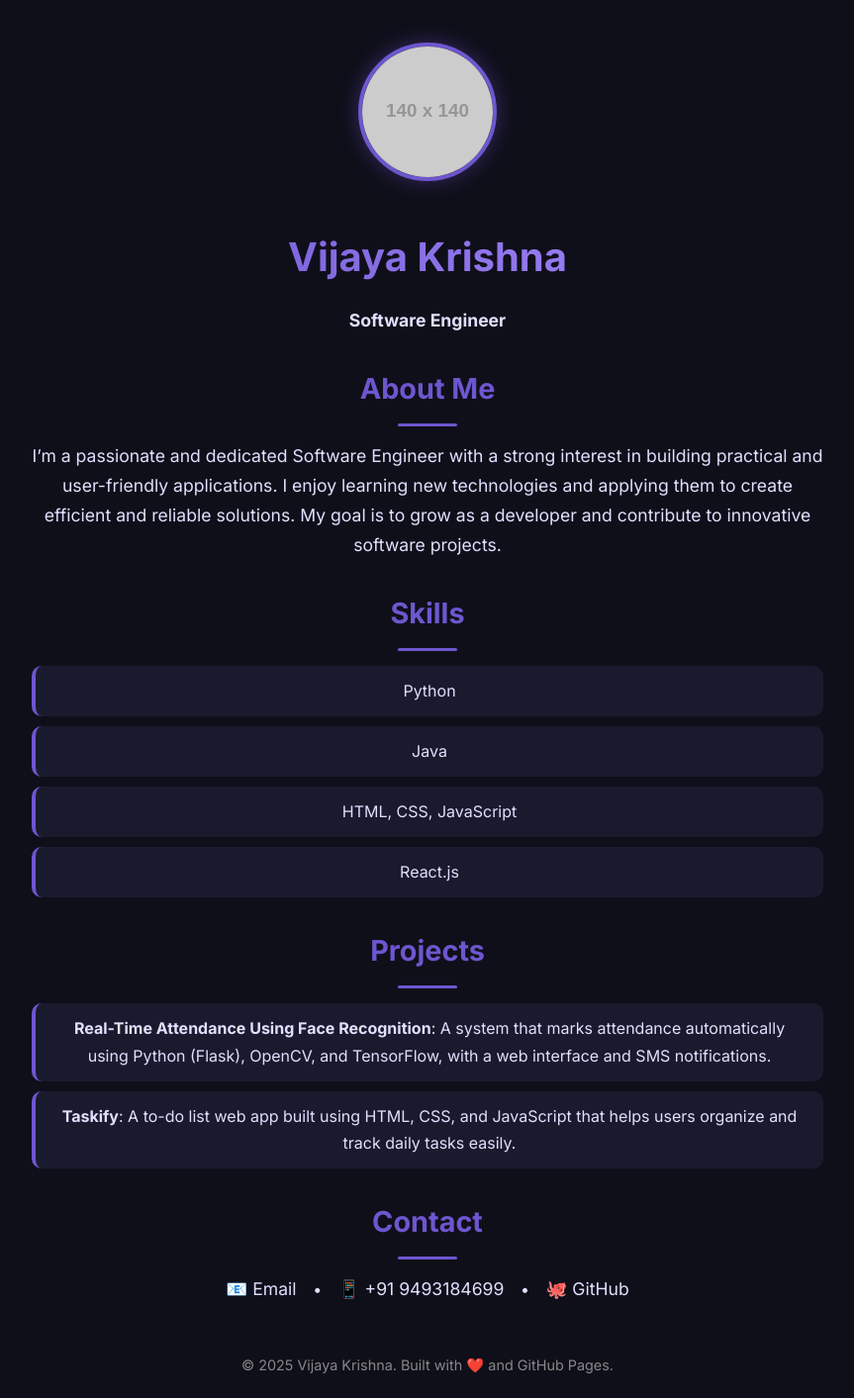
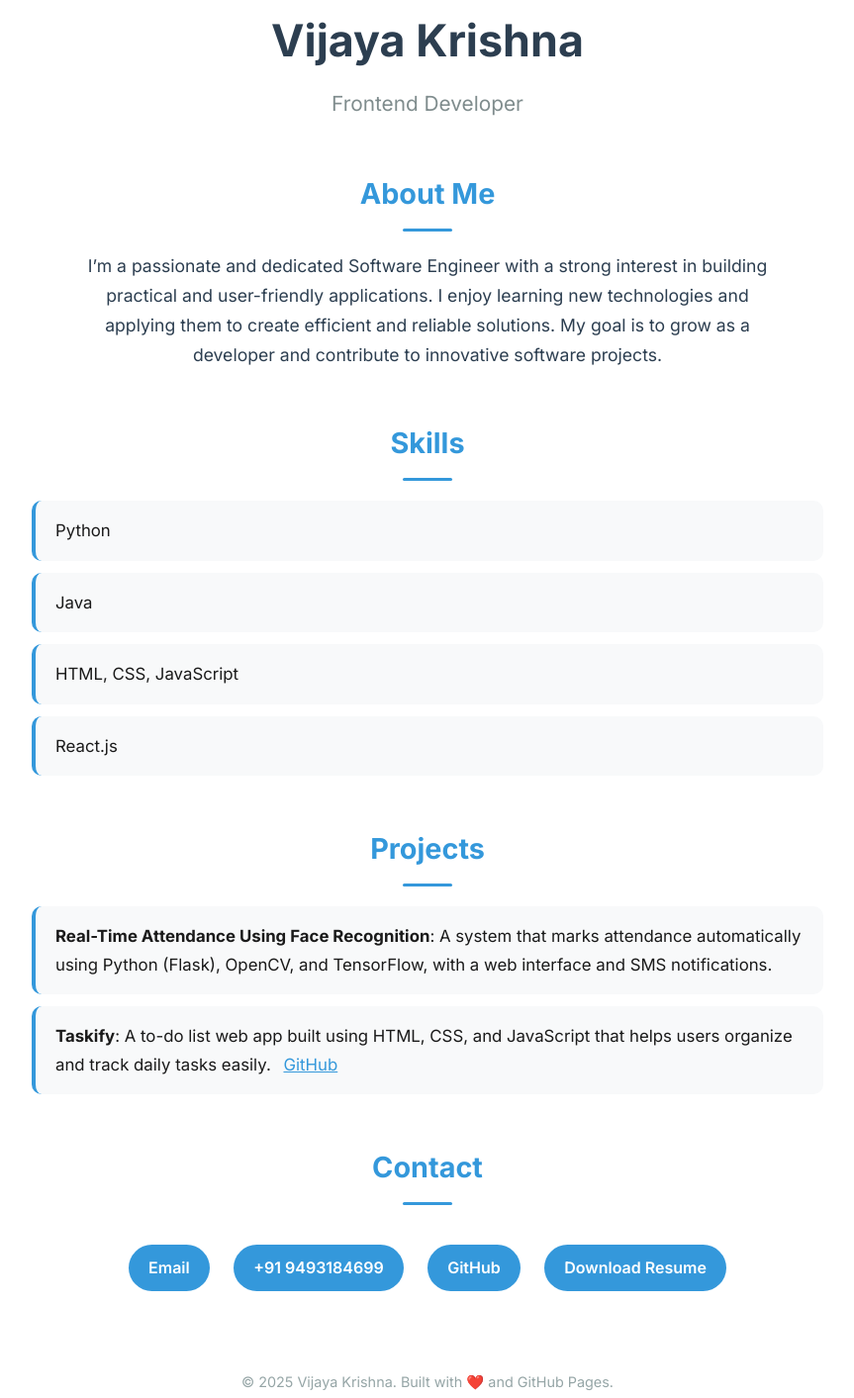
Before and after one commit to Vijay0527/Vijay0527.github.io, a plain HTML site: page index.html in a window 1280 px wide. Shown: the part 37-1450 px from the top of the page at 99% size, without its empty margins (208-1071 px from the left). Drawn offline with Linux system fonts and the light colour scheme; placeholder pictures from the web are drawn by us.

Commit message:
Update index.html

```diff
--- a/index.html
+++ b/index.html
@@ -7,100 +7,112 @@
   <link rel="icon" href="favicon.ico" type="image/x-icon"/>
   <link href="https://fonts.googleapis.com/css2?family=Inter:wght@400;600;700&display=swap" rel="stylesheet">
   <style>
-    :root {
-      --bg: #0f0f1a;
-      --text: #e0e0ff;
-      --accent: #6e56cf;
-      --card: #1a1a2e;
-      --border: #333355;
-    }
     * { margin:0; padding:0; box-sizing:border-box; }
     body {
       font-family: 'Inter', sans-serif;
-      background: var(--bg);
-      color: var(--text);
+      background: #ffffff;
+      color: #1a1a1a;
       line-height: 1.7;
-      padding: 20px;
+      padding: 40px 20px;
     }
     .container {
       max-width: 800px;
-      margin: 40px auto;
+      margin: 0 auto;
       text-align: center;
     }
-    .profile-img {
-      width: 140px;
-      height: 140px;
-      border-radius: 50%;
-      border: 4px solid var(--accent);
-      margin: 20px auto;
-      object-fit: cover;
-      box-shadow: 0 0 20px rgba(110, 86, 207, 0.4);
-      transition: transform 0.3s;
+    h1 {
+      font-size: 2.8rem;
+      font-weight: 700;
+      color: #2c3e50;
+      margin-bottom: 8px;
     }
-    .profile-img:hover { transform: scale(1.05); }
-    h1 {
-      font-size: 2.5rem;
-      margin: 15px 0;
-      background: linear-gradient(90deg, #6e56cf, #a78bff);
-      -webkit-background-clip: text;
-      -webkit-text-fill-color: transparent;
+    .title {
+      font-size: 1.3rem;
+      color: #7f8c8d;
+      font-weight: 400;
+      margin-bottom: 40px;
     }
     h2 {
       font-size: 1.8rem;
-      margin: 30px 0 15px;
-      color: var(--accent);
+      color: #3498db;
+      margin: 50px 0 20px;
       position: relative;
     }
     h2::after {
       content: '';
-      width: 60px;
+      width: 50px;
       height: 3px;
-      background: var(--accent);
+      background: #3498db;
       display: block;
       margin: 10px auto;
       border-radius: 2px;
     }
-    p { font-size: 1.1rem; margin: 15px 0; }
-    ul { list-style: none; padding: 0; }
+    p {
+      font-size: 1.1rem;
+      color: #2c3e50;
+      margin: 15px 0;
+      max-width: 700px;
+      margin-left: auto;
+      margin-right: auto;
+    }
+    ul {
+      list-style: none;
+      padding: 0;
+    }
     ul li {
-      background: var(--card);
-      margin: 10px 0;
-      padding: 12px 20px;
+      background: #f8f9fa;
+      margin: 12px 0;
+      padding: 16px 20px;
       border-radius: 10px;
-      border-left: 4px solid var(--accent);
-      transition: transform 0.2s, box-shadow 0.2s;
+      border-left: 4px solid #3498db;
+      text-align: left;
+      font-size: 1.05rem;
     }
-    ul li:hover {
-      transform: translateX(5px);
-      box-shadow: 0 5px 15px rgba(110, 86, 207, 0.2);
+    .contact {
+      margin: 40px 0;
     }
     .contact a {
-      color: var(--text);
+      display: inline-block;
+      margin: 0 10px;
+      padding: 10px 20px;
+      background: #3498db;
+      color: white;
       text-decoration: none;
-      margin: 0 12px;
-      font-size: 1.1rem;
-      transition: color 0.3s;
+      border-radius: 25px;
+      font-size: 1rem;
+      font-weight: 600;
+      transition: background 0.3s;
     }
-    .contact a:hover { color: var(--accent); }
+    .contact a:hover {
+      background: #2980b9;
+    }
+    .resume-btn {
+      background: #e74c3c;
+    }
+    .resume-btn:hover {
+      background: #c0392b;
+    }
     .footer {
-      margin-top: 50px;
+      margin-top: 80px;
       font-size: 0.9rem;
-      color: #888;
+      color: #95a5a6;
     }
+    .footer span {
+      color: #e74c3c;
+    }
+
     @media (max-width: 600px) {
-      h1 { font-size: 2rem; }
-      .profile-img { width: 110px; height: 110px; }
+      h1 { font-size: 2.2rem; }
+      .title { font-size: 1.1rem; }
+      .contact a { display: block; margin: 10px 0; }
     }
   </style>
 </head>
 <body>
+
   <div class="container">
-    <!-- Profile Photo (Replace with your image) -->
-    <img src="profile.jpg" alt="Vijaya Krishna" class="profile-img"
-         onerror="this.src='https://via.placeholder.com/140?text=VK';">
-
     <h1>Vijaya Krishna</h1>
-    <p><strong>Software Engineer</strong></p>
+    <div class="title">Frontend Developer</div>
 
     <h2>About Me</h2>
     <p>
@@ -120,20 +132,29 @@
 
     <h2>Projects</h2>
     <ul>
-      <li><strong>Real-Time Attendance Using Face Recognition</strong>: A system that marks attendance automatically using Python (Flask), OpenCV, and TensorFlow, with a web interface and SMS notifications.</li>
-      <li><strong>Taskify</strong>: A to-do list web app built using HTML, CSS, and JavaScript that helps users organize and track daily tasks easily.</li>
+      <li>
+        <strong>Real-Time Attendance Using Face Recognition</strong>:
+        A system that marks attendance automatically using Python (Flask), OpenCV, and TensorFlow, with a web interface and SMS notifications.
+      </li>
+      <li>
+        <strong>Taskify</strong>:
+        A to-do list web app built using HTML, CSS, and JavaScript that helps users organize and track daily tasks easily.
+        <a href="https://github.com/Vijay0527/taskify" target="_blank" style="color:#3498db; margin-left:8px; text-decoration:underline;">GitHub</a>
+      </li>
     </ul>
 
     <h2>Contact</h2>
     <div class="contact">
-      <a href="mailto:vijayakrishnadavu@gmail.com">📧 Email</a> •
-      <a href="tel:+919493184699">📱 +91 9493184699</a> •
-      <a href="https://github.com/Vijay0527" target="_blank">🐙 GitHub</a>
+      <a href="mailto:vijayakrishnadavu@gmail.com">Email</a>
+      <a href="tel:+919493184699">+91 9493184699</a>
+      <a href="https://github.com/Vijay0527" target="_blank">GitHub</a>
+      <a href="resume.pdf" download class="resume-btn">Download Resume</a>
     </div>
 
     <div class="footer">
-      &copy; 2025 Vijaya Krishna. Built with ❤️ and GitHub Pages.
+      © 2025 Vijaya Krishna. Built with <span>❤️</span> and GitHub Pages.
     </div>
   </div>
+
 </body>
 </html>
```
